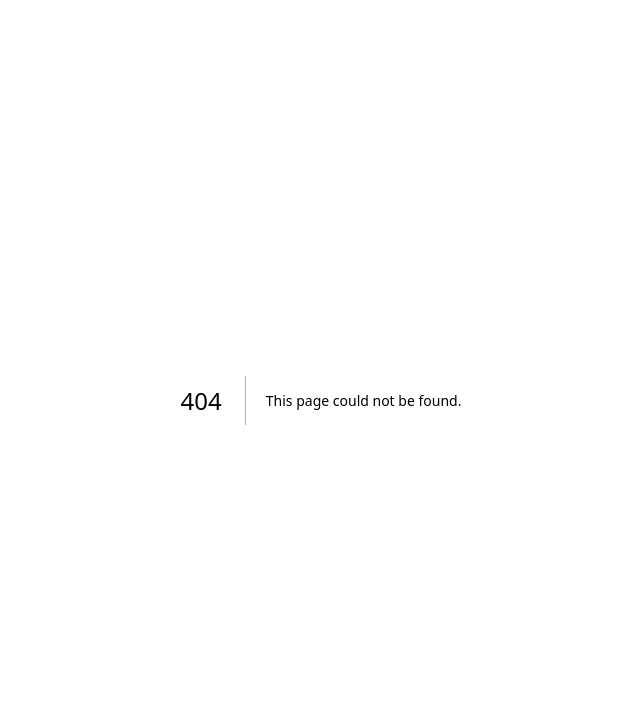
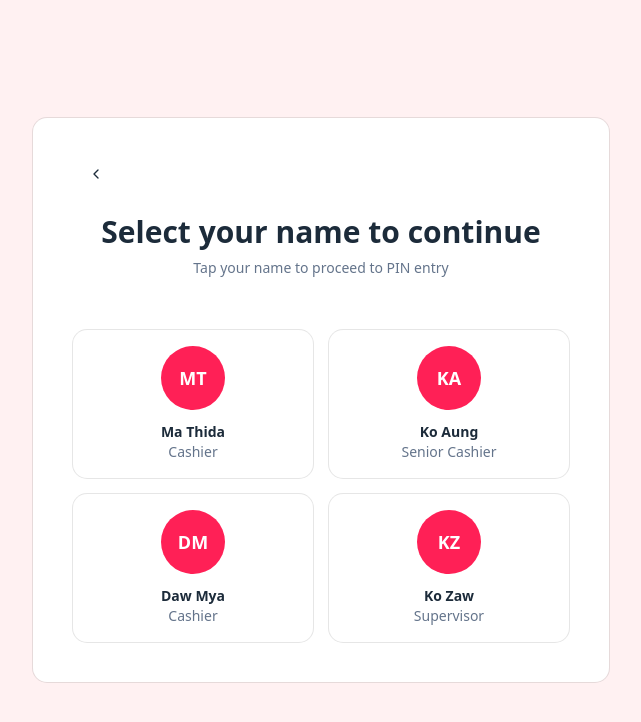
Before and after one commit to thiri-kyaw-khaing/shagan-retail, a Next.js app: page /pos/select-staff in a window 1280 px wide. Before the commit this address had no page. Shown: the top 722 px of the page, without its empty margins (319-960 px from the left). Built offline with nearby package versions, Linux system fonts and the light colour scheme.

Commit message:
feat: add staff selection page and staff card component with mock data

```diff
--- a/app/(auth)/portal/page.tsx
+++ b/app/(auth)/portal/page.tsx
@@ -14,7 +14,7 @@ function UserPortalPage() {
         <p className="text-muted-foreground">Choose a portal to continue</p>
         <div className="mt-6 grid grid-cols-1 gap-4 sm:grid-cols-2">
           <PortalCard
-            href="/pos/pin"
+            href="/pos/select-staff"
             icon={<Monitor />}
             title="POS"
             subtitle="Sales & Transactions"
--- /dev/null
+++ b/app/(protected)/pos/select-staff/page.tsx
@@ -0,0 +1,41 @@
+"use client";
+
+import { ChevronLeft } from "lucide-react";
+import { useRouter } from "next/navigation";
+import { Card } from "@/components/ui/card";
+import CustomButton from "@/components/custom/common/custom-button";
+import StaffCard from "@/components/custom/pos/staff-card";
+import { staffs } from "@/lib/types/model/staffs";
+
+function SelectStaffPage() {
+  const router = useRouter();
+
+  return (
+    <div className="flex min-h-dvh items-center justify-center bg-page px-4 py-10">
+      <Card size="sm" className="w-full max-w-xl p-6 sm:p-10">
+        <div className="text-center">
+          <CustomButton
+            icon={ChevronLeft}
+            onClick={() => router.back()}
+            className="bg-transparent p-2 text-ink hover:bg-transparent hover:opacity-70"
+          />
+
+          <h1 className="mt-6 text-2xl font-bold text-ink sm:text-3xl">
+            Select your name to continue
+          </h1>
+          <p className="mt-2 text-ink-muted">
+            Tap your name to proceed to PIN entry
+          </p>
+        </div>
+
+        <div className="mt-10 grid grid-cols-1 gap-4 sm:grid-cols-2">
+          {staffs.map((staff) => (
+            <StaffCard key={staff.id} staff={staff} />
+          ))}
+        </div>
+      </Card>
+    </div>
+  );
+}
+
+export default SelectStaffPage;
--- a/components/custom/common/avatar-initials.tsx
+++ b/components/custom/common/avatar-initials.tsx
@@ -1,17 +1,31 @@
-export function AvatarInitials({
-  name,
-  className = "",
-}: {
+import { cn } from "@/lib/utils";
+
+type AvatarInitialsProps = {
   name: string;
   className?: string;
-}) {
-  const initials = name.trim().slice(0, 2).toUpperCase() || "?";
+};
 
+function getInitials(name: string): string {
+  return name
+    .trim()
+    .split(/\s+/)
+    .slice(0, 2)
+    .map((part) => part[0]?.toUpperCase() ?? "")
+    .join("");
+}
+
+export default function AvatarInitials({
+  name,
+  className,
+}: AvatarInitialsProps) {
   return (
     <div
-      className={`bg-primary-button flex size-16 shrink-0 items-center justify-center rounded-full text-lg font-bold text-white ${className}`}
+      className={cn(
+        "flex h-16 w-16 shrink-0 items-center justify-center rounded-full bg-brand text-lg font-bold text-white",
+        className,
+      )}
     >
-      {initials}
+      {getInitials(name)}
     </div>
   );
 }
--- /dev/null
+++ b/components/custom/pos/staff-card.tsx
@@ -0,0 +1,20 @@
+import Link from "next/link";
+import { Card, CardContent } from "@/components/ui/card";
+import AvatarInitials from "@/components/custom/common/avatar-initials";
+import type { Staff } from "@/lib/types/model/staffs";
+
+export default function StaffCard({ staff }: { staff: Staff }) {
+  return (
+    <Card className="transition hover:shadow-md">
+      <Link href={`/pos/pin?staffId=${staff.id}`} className="block">
+        <CardContent className="flex flex-col items-center gap-3 text-center">
+          <AvatarInitials name={staff.name} />
+          <div>
+            <p className="font-bold text-ink">{staff.name}</p>
+            <p className="text-ink-muted">{staff.role}</p>
+          </div>
+        </CardContent>
+      </Link>
+    </Card>
+  );
+}
--- /dev/null
+++ b/lib/types/model/staffs.ts
@@ -0,0 +1,37 @@
+export type StaffId = number;
+
+export type StaffStatus = "active" | "inactive";
+
+export type Staff = {
+  id: StaffId;
+  name: string;
+  role: string;
+  status: StaffStatus;
+};
+
+export const staffs: Staff[] = [
+  {
+    id: 1,
+    name: "Ma Thida",
+    role: "Cashier",
+    status: "active",
+  },
+  {
+    id: 2,
+    name: "Ko Aung",
+    role: "Senior Cashier",
+    status: "active",
+  },
+  {
+    id: 3,
+    name: "Daw Mya",
+    role: "Cashier",
+    status: "active",
+  },
+  {
+    id: 4,
+    name: "Ko Zaw",
+    role: "Supervisor",
+    status: "active",
+  },
+];
```
